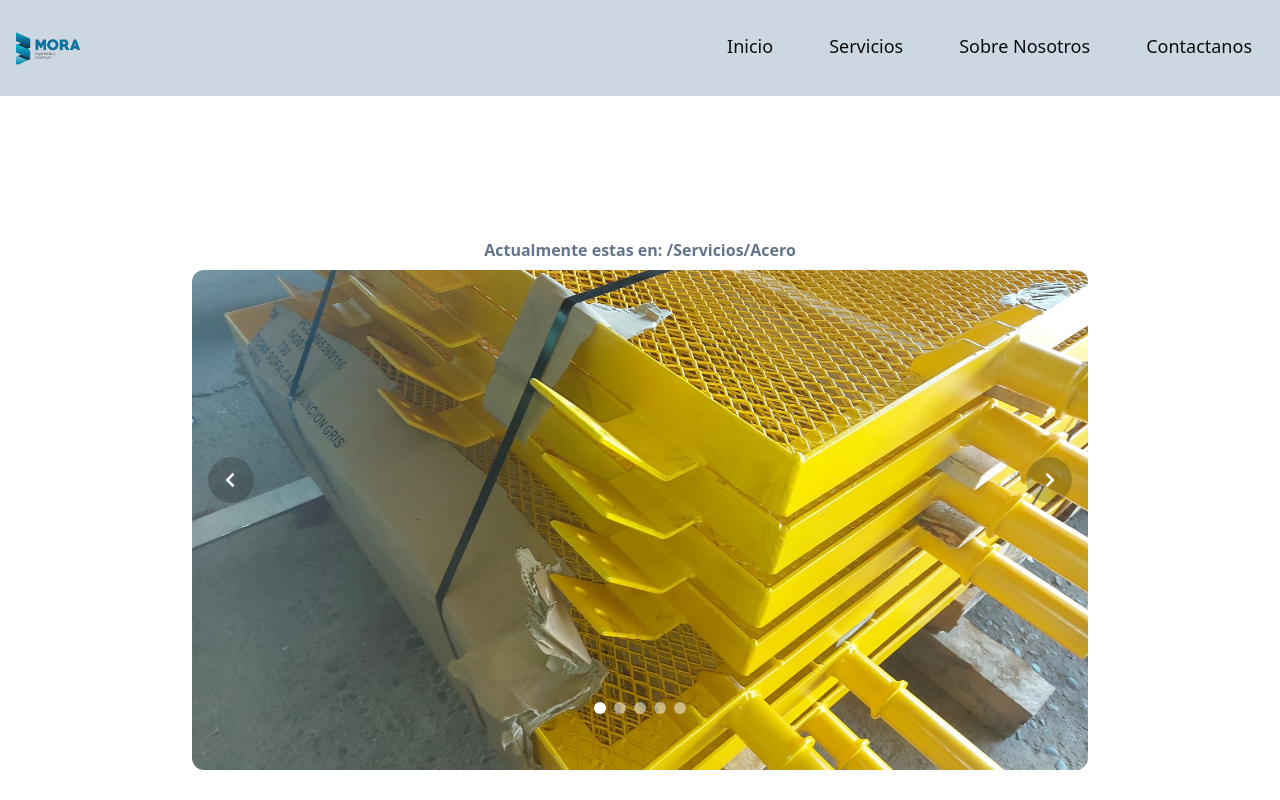
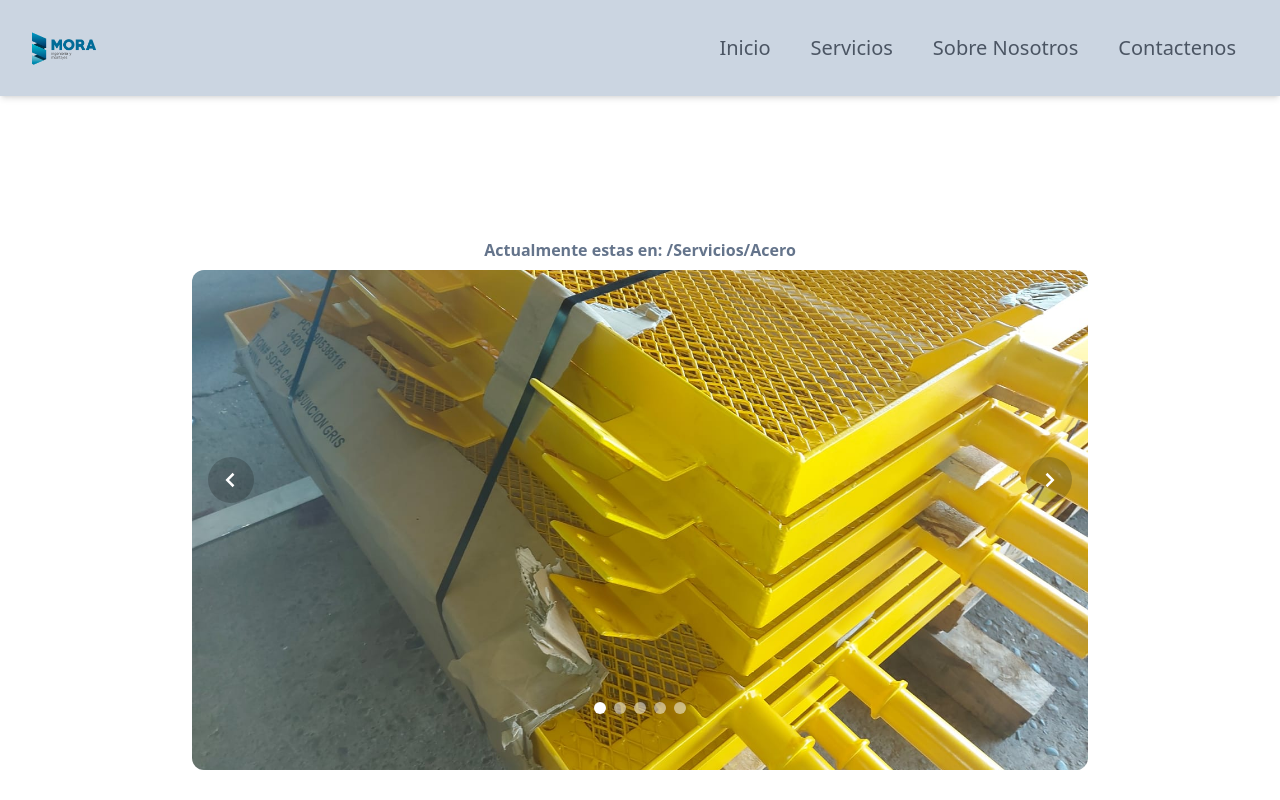
Before and after one commit to CrisMesina/moramontajes, a React (Vite) app: page /servicios/acero in a window 1280 px wide. Shown: the top 800 px of the page. Built offline with nearby package versions, Linux system fonts and the light colour scheme; a web font is replaced by a local one.

Commit message:
Cambio de navbar, funcionalidad boton movil

```diff
--- a/src/components/Nav.tsx
+++ b/src/components/Nav.tsx
@@ -1,29 +1,85 @@
-import { RxHamburgerMenu } from "react-icons/rx"
+import type React from "react"
+import { useState } from "react"
+import { FiMenu } from "react-icons/fi";
+import { ImCancelCircle } from "react-icons/im";
+// Definimos una interfaz para los elementos del menú
+interface MenuItem {
+  label: string
+  href: string
+}
 
-export const Nav = () => {
+// Definimos los elementos del menú
+const menuItems: MenuItem[] = [
+  { label: "Inicio", href: "/" },
+  { label: "Servicios", href: "/servicios/" },
+  { label: "Sobre Nosotros", href: "/nosotros/" },
+  { label: "Contactenos", href: "/contacto/" },
+]
 
+export const Nav: React.FC = () => {
+  // Estado para controlar la visibilidad del menú en dispositivos móviles
+  const [isMenuOpen, setIsMenuOpen] = useState<boolean>(false)
+
+  // Función para alternar la visibilidad del menú
+  const toggleMenu = () => setIsMenuOpen(!isMenuOpen)
 
   return (
     <>
-        <nav className="fixed top-0 left-0 right-0 z-10 text-center opacity-95 bg-slate-300 w-full">
-            <div className=" flex flex-wrap justify-between p-4 min-w-max">
-                <a href="/">
-                    <img src="/logo.png" className="w-16" alt="" />
+    <nav className="fixed top-0 left-0 right-0 bg-slate-300 shadow-md z-50">
+      <div className="max-w-7xl mx-auto px-4 sm:px-6 lg:px-8">
+        <div className="flex items-center justify-between h-24">
+          {/* Logo */}
+          <div className="flex-shrink-0">
+            <a href="#" className="text-xl font-bold text-gray-800">
+              <img src="/logo.png" className="w-16" alt="" />
+            </a>
+          </div>
+
+          {/* Menú para pantallas medianas y grandes */}
+          <div className="hidden md:block">
+            <div className="ml-10 flex items-baseline space-x-4">
+              {menuItems.map((item, index) => (
+                <a
+                  key={index}
+                  href={item.href}
+                  className="text-gray-600 hover:text-gray-900 px-3 py-2 rounded-md text-xl font-medium"
+                >
+                  {item.label}
                 </a>
-                <button data-collapse-toggle="navbar-default" type="button" className="inline-flex items-center p-2 mt-2 w-12 h-12 mr-20 text-sm text-black rounded-lg md:hidden focus:outline focus:ring-2 " aria-controls="navbar-default" aria-expanded="false">
-                    <span className="sr-only">Abrir Menu Principal</span>
-                    <RxHamburgerMenu className="w-8 h-8"/>
-                </button>
-                <div className="hidden w-full md:block md:w-auto" id="navbar-default">
-                    <ul className="font-medium text-lg flex flex-col p-4 md:p-0 mt-4 rounded-lg border md:border-0 md:flex-row md:space-x-8 rtl:space-x-reverse md:mt-0 bg-slate-300">
-                        <li><a href="/" className="block py-4 px-3 rounded text-black hover:bg-gray-500 md:hover:bg-transparent md:hover:text-blue-700" aria-current="page">Inicio</a></li>
-                        <li><a href="/servicios/" className="block py-2 px-3 my-2 text-black rounded hover:bg-gray-400 md:hover:bg-transparent md:hover:text-blue-700">Servicios</a></li>
-                        <li><a href="/nosotros/" className="block py-2 px-3 my-2 text-black rounded hover:bg-gray-400 md:hover:bg-transparent md:hover:text-blue-700">Sobre Nosotros</a></li>
-                        <li><a href="/contacto/" className="block py-2 px-3 my-2 text-black rounded hover:bg-gray-400 md:hover:bg-transparent md:hover:text-blue-700">Contactanos</a></li>
-                    </ul>
-                </div>
+              ))}
             </div>
-        </nav>
+          </div>
+
+          {/* Botón de menú para dispositivos móviles */}
+          <div className="md:hidden">
+            <button
+              onClick={toggleMenu}
+              className="inline-flex items-center justify-center p-2 rounded-md text-gray-400 hover:text-gray-500 hover:bg-gray-100 focus:outline-none focus:ring-2 focus:ring-inset focus:ring-indigo-500"
+            >
+              <span className="sr-only">Abrir menú principal</span>
+              {isMenuOpen ? <ImCancelCircle className="h-6 w-6" /> : <FiMenu className="h-6 w-6" />}
+            </button>
+          </div>
+        </div>
+      </div>
+
+      {/* Menú móvil */}
+      {isMenuOpen && (
+        <div className="md:hidden">
+          <div className="px-2 pt-2 pb-3 space-y-1 sm:px-3">
+            {menuItems.map((item, index) => (
+              <a
+                key={index}
+                href={item.href}
+                className="text-gray-600 hover:text-gray-900 block px-3 py-2 rounded-md text-base font-medium"
+              >
+                {item.label}
+              </a>
+            ))}
+          </div>
+        </div>
+      )}
+    </nav>
     </>
   )
 }
```
